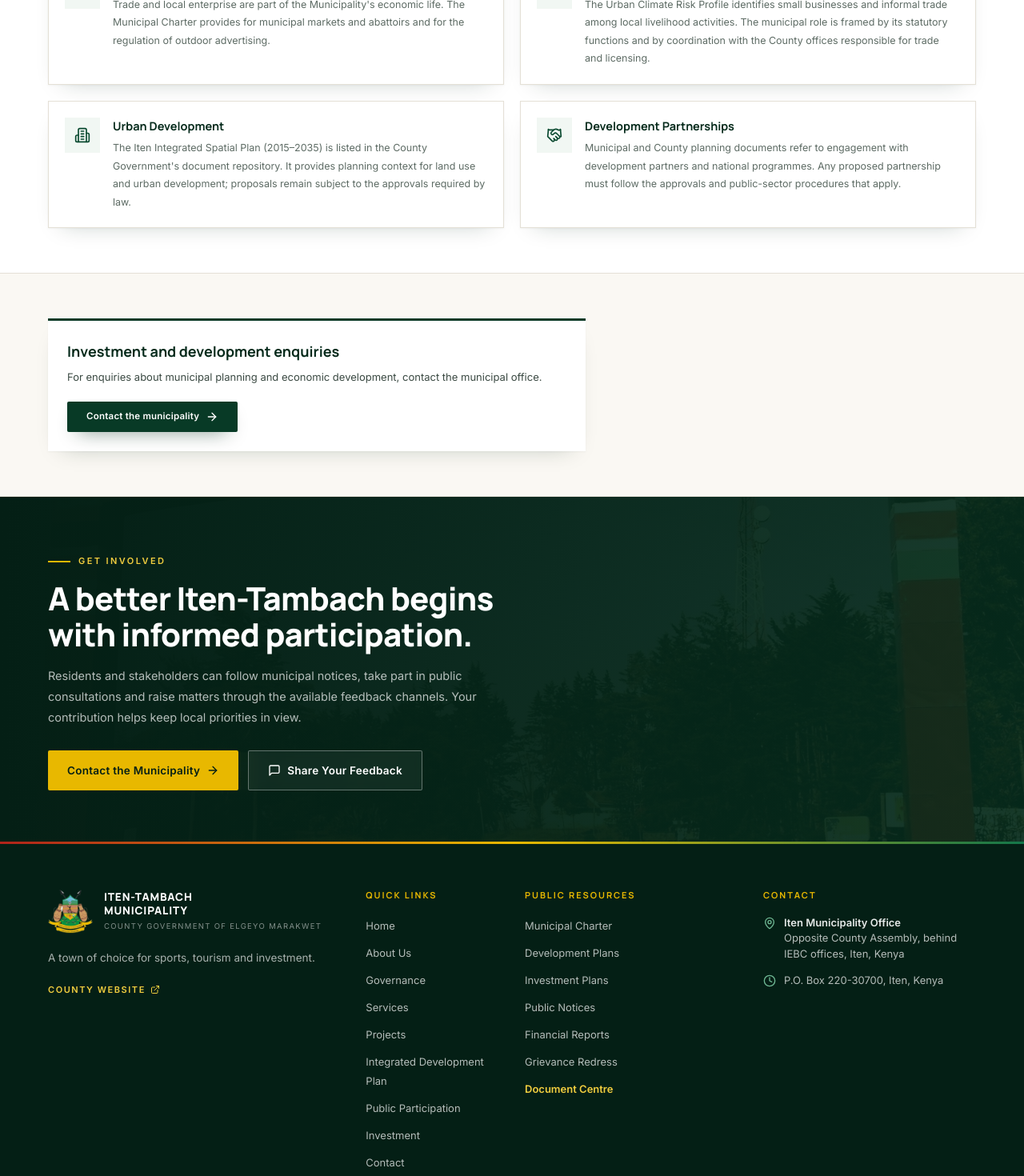
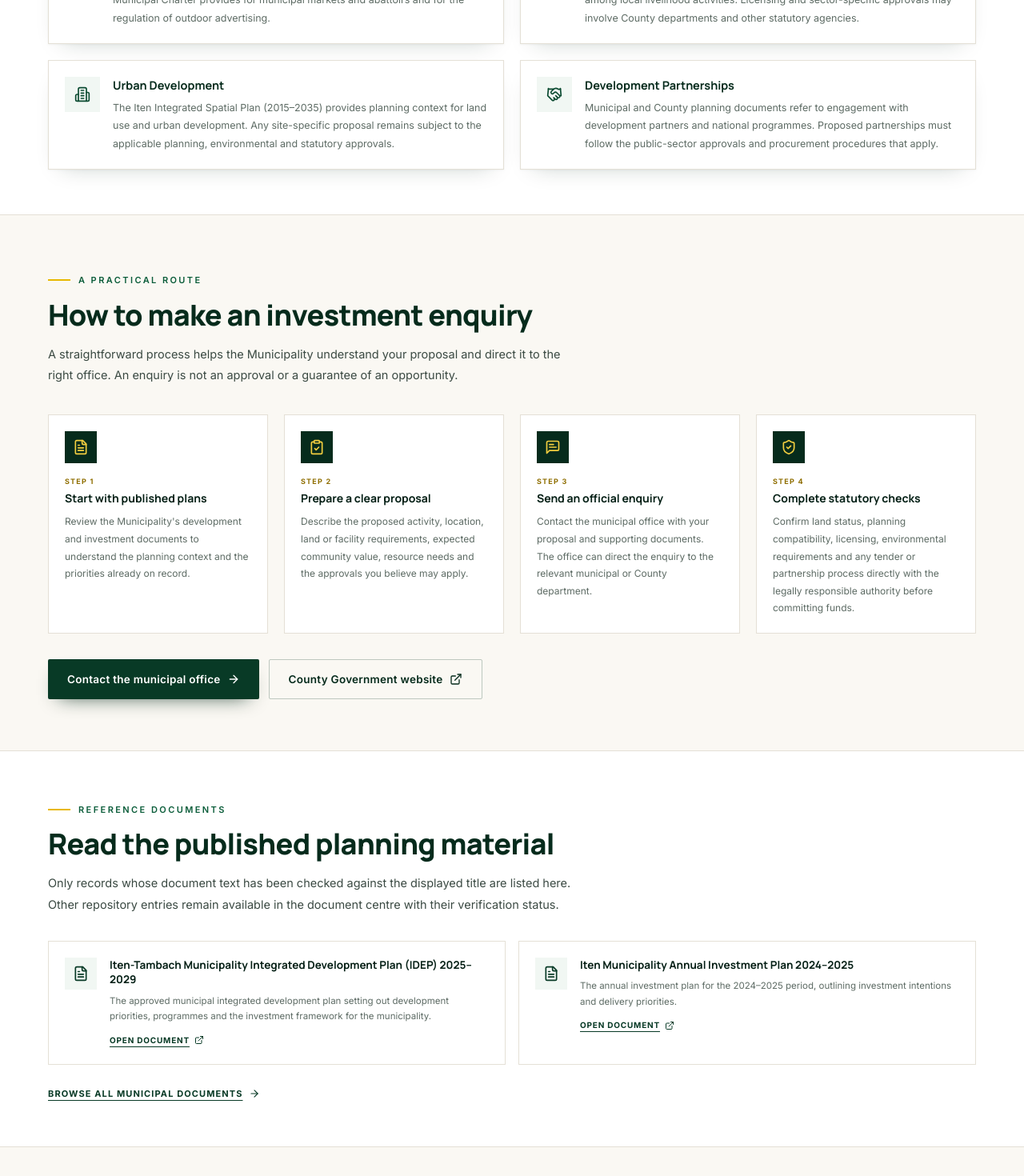
Before and after one commit to kikie254/municp, a Next.js app: page /investment in a window 1280 px wide. Shown: the part 1000-2470 px from the top of the page at 80% size. Built offline with nearby package versions, Linux system fonts and the light colour scheme; no server answers.

Commit message:
Improve investment enquiry journey and verified document access

```diff
--- a/app/investment/page.tsx
+++ b/app/investment/page.tsx
@@ -1,6 +1,9 @@
 import type { Metadata } from "next";
 import Link from "next/link";
-import { Store, Truck, Building2, HandshakeIcon, FileText, ArrowRight } from "lucide-react";
+import {
+  Store, Truck, Building2, HandshakeIcon, FileText, ArrowRight,
+  ExternalLink, ClipboardCheck, MessageSquareText, ShieldCheck,
+} from "lucide-react";
 import { PageHero } from "@/components/PageHero";
 import { SectionHeading } from "@/components/SectionHeading";
 import { Reveal } from "@/components/Reveal";
@@ -10,7 +13,7 @@ import { documents } from "@/lib/data/documents";
 export const metadata: Metadata = {
   title: "Investment and Economic Development",
   description:
-    "Iten-Tambach's development potential: trade and commerce, local enterprise, urban development, investment enquiries and municipal planning resources.",
+    "Explore Iten-Tambach's published planning context, investment documents and official enquiry route for businesses and development partners.",
   alternates: { canonical: "/investment" },
 };
 
@@ -23,32 +26,57 @@ const pillars = [
   {
     icon: Truck,
     title: "Local Enterprise",
-    text: "The Urban Climate Risk Profile identifies small businesses and informal trade among local livelihood activities. The municipal role is framed by its statutory functions and by coordination with the County offices responsible for trade and licensing.",
+    text: "The Urban Climate Risk Profile identifies small businesses and informal trade among local livelihood activities. Licensing and sector-specific approvals may involve County departments and other statutory agencies.",
   },
   {
     icon: Building2,
     title: "Urban Development",
-    text: "The Iten Integrated Spatial Plan (2015–2035) is listed in the County Government's document repository. It provides planning context for land use and urban development; proposals remain subject to the approvals required by law.",
+    text: "The Iten Integrated Spatial Plan (2015–2035) provides planning context for land use and urban development. Any site-specific proposal remains subject to the applicable planning, environmental and statutory approvals.",
   },
   {
     icon: HandshakeIcon,
     title: "Development Partnerships",
-    text: "Municipal and County planning documents refer to engagement with development partners and national programmes. Any proposed partnership must follow the approvals and public-sector procedures that apply.",
+    text: "Municipal and County planning documents refer to engagement with development partners and national programmes. Proposed partnerships must follow the public-sector approvals and procurement procedures that apply.",
   },
 ];
 
-const planningDocs = documents.filter((d) =>
-  ["Integrated Development Plans", "Spatial Plans", "Investment Plans", "Other Official Publications"].includes(d.category)
-).slice(0, 5);
+const planningDocs = documents.filter(
+  (doc) =>
+    doc.verification === "content-confirmed" &&
+    ["Integrated Development Plans", "Spatial Plans", "Investment Plans", "Other Official Publications"].includes(doc.category),
+);
+
+const enquirySteps = [
+  {
+    icon: FileText,
+    title: "Start with published plans",
+    text: "Review the Municipality's development and investment documents to understand the planning context and the priorities already on record.",
+  },
+  {
+    icon: ClipboardCheck,
+    title: "Prepare a clear proposal",
+    text: "Describe the proposed activity, location, land or facility requirements, expected community value, resource needs and the approvals you believe may apply.",
+  },
+  {
+    icon: MessageSquareText,
+    title: "Send an official enquiry",
+    text: "Contact the municipal office with your proposal and supporting documents. The office can direct the enquiry to the relevant municipal or County department.",
+  },
+  {
+    icon: ShieldCheck,
+    title: "Complete statutory checks",
+    text: "Confirm land status, planning compatibility, licensing, environmental requirements and any tender or partnership process directly with the legally responsible authority before committing funds.",
+  },
+];
 
 export default function InvestmentPage() {
   return (
     <>
       <PageHero
         title="Investment and Economic Development"
-        intro="Iten-Tambach's economy draws on agriculture, trade, public administration and its international reputation for high-altitude athletics. The Municipality's published planning and investment documents provide useful context for businesses and development partners considering the area."
+        intro="Iten-Tambach's economy draws on agriculture, trade, public administration and its athletics heritage. This page brings together published planning context and a clear route for businesses and development partners to make an informed enquiry."
         image="/images/highlands.jpg"
-        imageAlt="Highland farmland and settlement in Elgeyo Marakwet County"
+        imageAlt="Highland landscape in Elgeyo Marakwet County"
         eyebrow="Economic Development"
         crumbs={[{ label: "Investment" }]}
       />
@@ -63,33 +91,101 @@ export default function InvestmentPage() {
             />
           </Reveal>
           <div className="mt-9 grid gap-5 sm:grid-cols-2">
-            {pillars.map((p, i) => (
-              <Reveal key={p.title} delay={i * 60}>
+            {pillars.map((pillar, index) => (
+              <Reveal key={pillar.title} delay={index * 60}>
                 <article className="group flex h-full gap-4 border border-paper-line bg-white p-5 shadow-card transition-all duration-300 hover:-translate-y-1 hover:border-green-300 hover:shadow-lift">
                   <span className="flex h-11 w-11 shrink-0 items-center justify-center bg-green-50 text-green-700 transition-colors group-hover:bg-green-800 group-hover:text-gold-400">
-                    <p.icon className="h-5 w-5" aria-hidden="true" />
+                    <pillar.icon className="h-5 w-5" aria-hidden="true" />
                   </span>
                   <div>
-                    <h2 className="font-display text-[14.5px] font-bold text-green-900">{p.title}</h2>
-                    <p className="mt-1.5 text-[12.5px] leading-[1.8] text-ink-muted">{p.text}</p>
+                    <h2 className="font-display text-[14.5px] font-bold text-green-900">{pillar.title}</h2>
+                    <p className="mt-1.5 text-[12.5px] leading-[1.8] text-ink-muted">{pillar.text}</p>
                   </div>
                 </article>
               </Reveal>
             ))}
           </div>
-
         </div>
       </section>
 
-      <section className="border-y border-paper-line bg-paper-warm py-14">
+      <section className="border-y border-paper-line bg-paper-warm py-14 md:py-16">
         <div className="shell">
-          <div className="max-w-2xl border-t-[3px] border-green-800 bg-white p-6 shadow-card">
-            <h2 className="font-display text-lg font-bold text-green-900">Investment and development enquiries</h2>
-            <p className="mt-2 text-[13px] leading-relaxed text-ink-soft">
-              For enquiries about municipal planning and economic development, contact the municipal office.
+          <Reveal>
+            <SectionHeading
+              eyebrow="A practical route"
+              title="How to make an investment enquiry"
+              description="A straightforward process helps the Municipality understand your proposal and direct it to the right office. An enquiry is not an approval or a guarantee of an opportunity."
+            />
+          </Reveal>
+          <ol className="mt-9 grid gap-5 sm:grid-cols-2 xl:grid-cols-4">
+            {enquirySteps.map((step, index) => (
+              <Reveal key={step.title} delay={index * 50}>
+                <li className="h-full border border-paper-line bg-white p-5">
+                  <div className="flex h-10 w-10 items-center justify-center bg-green-900 text-gold-300">
+                    <step.icon className="h-5 w-5" aria-hidden="true" />
+                  </div>
+                  <p className="mt-4 text-[9px] font-bold uppercase tracking-[0.14em] text-gold-700">Step {index + 1}</p>
+                  <h3 className="mt-1 font-display text-[14px] font-bold text-green-950">{step.title}</h3>
+                  <p className="mt-2 text-[12px] leading-[1.8] text-ink-muted">{step.text}</p>
+                </li>
+              </Reveal>
+            ))}
+          </ol>
+          <div className="mt-8 flex flex-wrap gap-3">
+            <Link href="/contact" className="btn btn-primary">
+              Contact the municipal office <ArrowRight aria-hidden="true" />
+            </Link>
+            <a href="https://elgeyomarakwet.go.ke/" target="_blank" rel="noopener noreferrer" className="btn btn-outline">
+              County Government website <ExternalLink aria-hidden="true" />
+            </a>
+          </div>
+        </div>
+      </section>
+
+      <section className="bg-white py-14 md:py-18">
+        <div className="shell">
+          <Reveal>
+            <SectionHeading
+              eyebrow="Reference documents"
+              title="Read the published planning material"
+              description="Only records whose document text has been checked against the displayed title are listed here. Other repository entries remain available in the document centre with their verification status."
+            />
+          </Reveal>
+          {planningDocs.length > 0 ? (
+            <div className="mt-8 grid gap-4 md:grid-cols-2">
+              {planningDocs.map((doc) => (
+                <article key={doc.id} className="flex h-full gap-4 border border-paper-line p-5">
+                  <span className="flex h-10 w-10 shrink-0 items-center justify-center bg-green-50 text-green-800">
+                    <FileText className="h-5 w-5" aria-hidden="true" />
+                  </span>
+                  <div className="min-w-0">
+                    <h3 className="font-display text-[13.5px] font-bold leading-snug text-green-950">{doc.title}</h3>
+                    <p className="mt-2 text-[11.5px] leading-[1.7] text-ink-muted">{doc.summary}</p>
+                    <a href={doc.fileUrl} target="_blank" rel="noopener noreferrer" className="mt-3 inline-flex items-center gap-1.5 text-[10px] font-bold uppercase tracking-[0.08em] text-green-800 underline underline-offset-4 hover:text-gold-700">
+                      Open document <ExternalLink className="h-3 w-3" aria-hidden="true" />
+                    </a>
+                  </div>
+                </article>
+              ))}
+            </div>
+          ) : (
+            <p className="mt-6 text-sm text-ink-muted">No verified planning documents are currently available in this section. Visit the document centre for the full register.</p>
+          )}
+          <Link href="/resources" className="mt-7 inline-flex items-center gap-2 text-[11px] font-bold uppercase tracking-[0.1em] text-green-800 underline underline-offset-4">
+            Browse all municipal documents <ArrowRight className="h-3.5 w-3.5" aria-hidden="true" />
+          </Link>
+        </div>
+      </section>
+
+      <section className="border-t border-paper-line bg-paper-warm py-12">
+        <div className="shell">
+          <div className="max-w-3xl border-t-[3px] border-green-800 bg-white p-6 shadow-card sm:p-8">
+            <h2 className="font-display text-lg font-bold text-green-900">Important information for prospective investors</h2>
+            <p className="mt-3 text-[12.5px] leading-[1.8] text-ink-soft">
+              This page is an information and enquiry route, not a live catalogue of available land, investment plots, incentives, tenders or guaranteed returns. Availability, ownership, pricing, approvals and procurement opportunities must be verified through the relevant official process. Do not make payments or commitments based only on an informal introduction or website enquiry.
             </p>
             <Link href="/contact" className="btn btn-primary mt-5 !py-2.5 !text-[11.5px]">
-              Contact the municipality <ArrowRight aria-hidden="true" />
+              Make an official enquiry <ArrowRight aria-hidden="true" />
             </Link>
           </div>
         </div>
```
